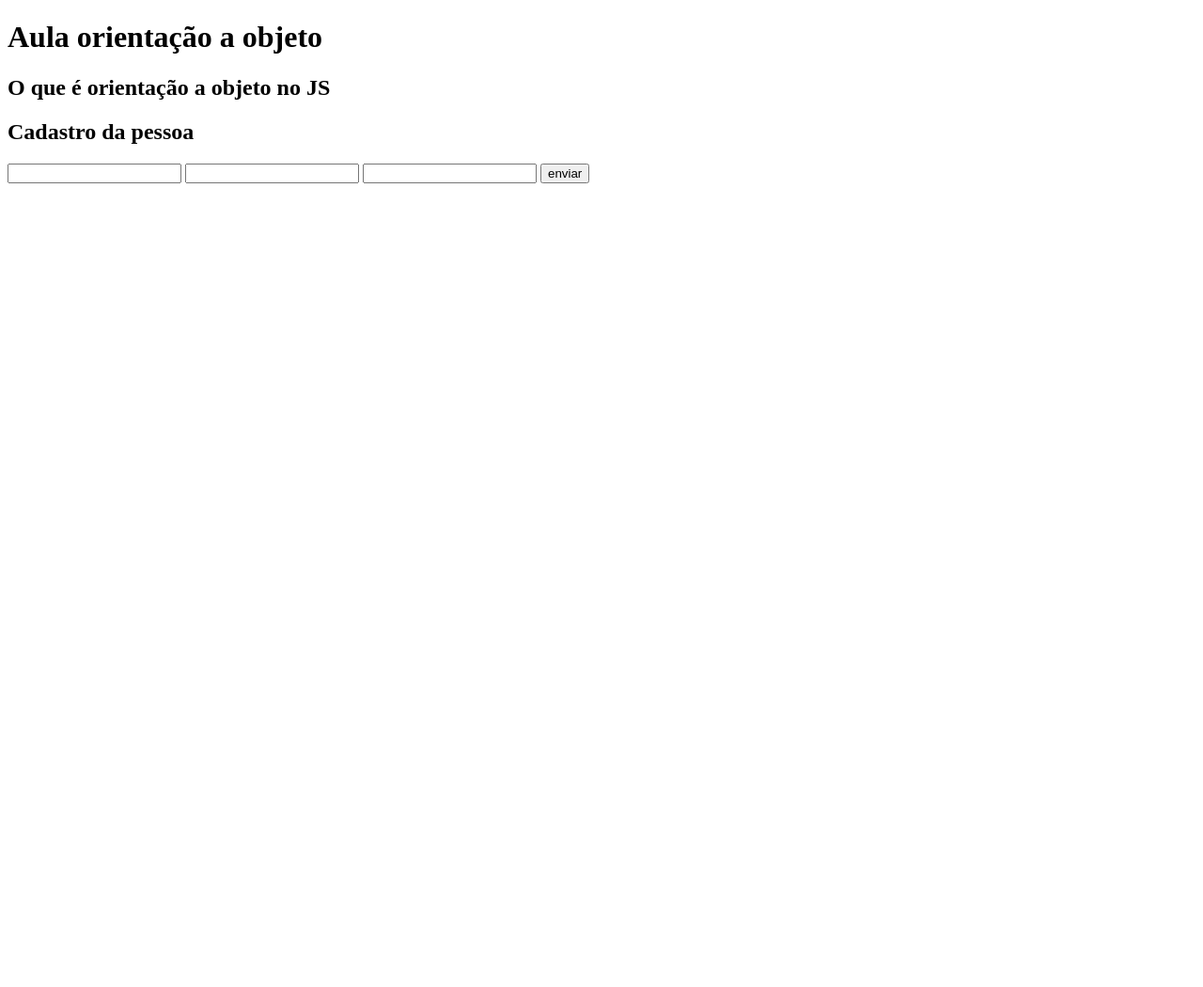
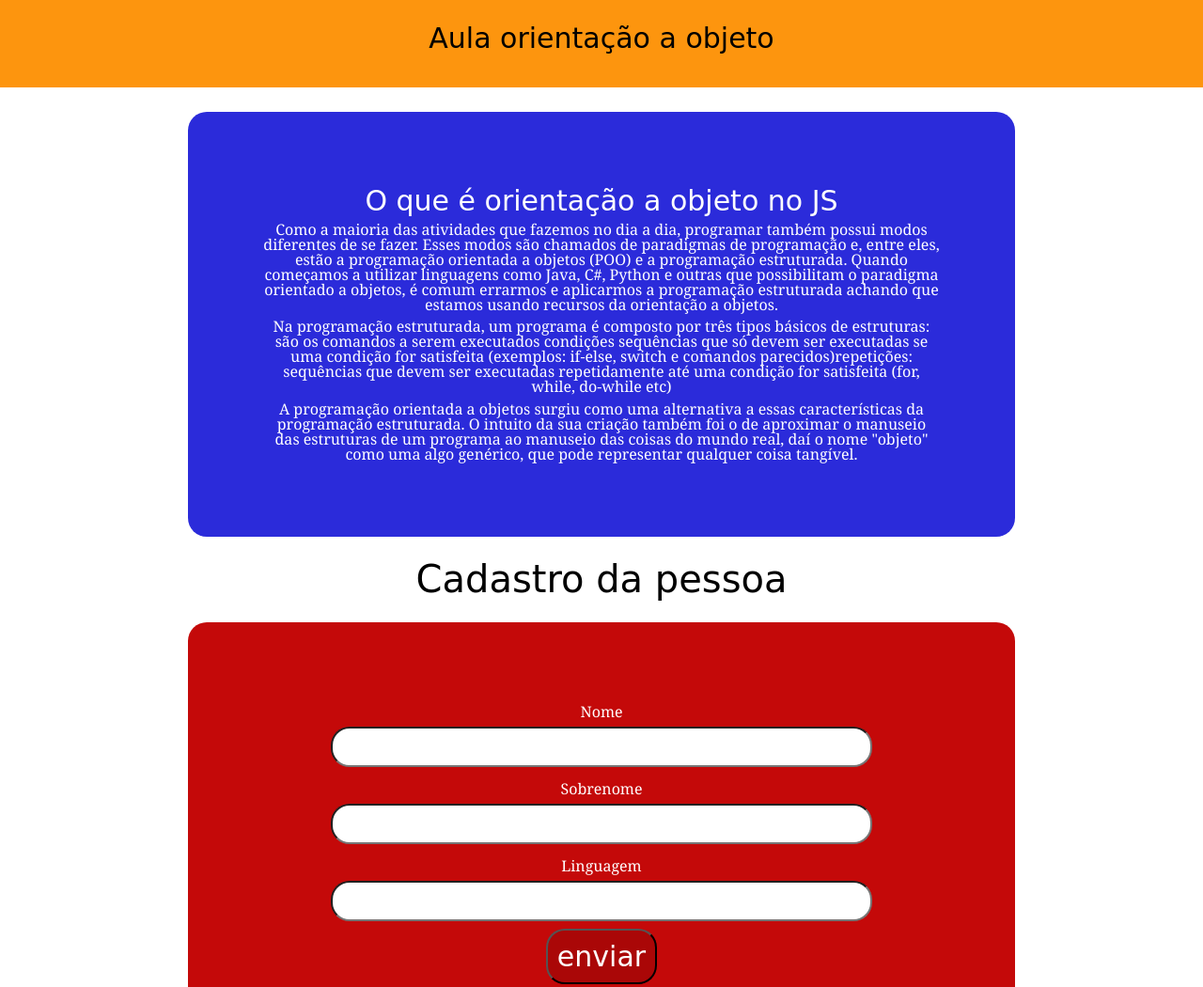
Before and after one commit to ViniciusAugusto14/Javascript---2-ano, a plain HTML site: page orientacaoObjeto/index.html in a window 1280 px wide. Shown: the top 1050 px of the page at 94% size. Before the commit the page ends 800 px from the top, so only its background shows below. Drawn offline with Linux system fonts and the light colour scheme.

Commit message:
Add files via upload

```diff
--- a/orientacaoObjeto/estilo.css
+++ b/orientacaoObjeto/estilo.css
@@ -0,0 +1,96 @@
+header {
+    background-color: rgb(253, 149, 14);
+    padding: 2%;
+    display: flex;
+    flex-direction: column;
+    font-size: 30px;
+
+}
+h1{
+    font-size: 30px;
+    text-align: center;
+    font-family: 'Indie Flower', cursive;
+    margin-bottom: 1%;
+}
+.explicacao{
+    text-align: center;
+    color: white;
+    font-family: Georgia, 'Times New Roman', Times, serif;
+    background-color: rgb(43, 43, 218);
+    margin-top: 2%;
+    margin-bottom: 2%;
+    padding: 80px;
+    border-radius: 20px;
+    margin-left: 200px;
+    margin-right: 200px;
+}
+h2{
+    text-align: center;
+}
+.formulario{
+    text-align: center;
+    font-family: Georgia, 'Times New Roman', Times, serif;
+    background-color: rgb(196, 9, 9);
+    margin-top: 2%;
+    margin-bottom: 2%;
+    padding: 80px;
+    border-radius: 20px;
+    margin-left: 200px;
+    margin-right: 200px;
+
+}
+p{
+    margin-top: 1%;
+    color: white;
+}
+input[type=text] {
+    width: 80%;
+    padding: 12px 20px;
+    margin: 8px 0;
+    box-sizing: border-box;
+    border-radius: 20px;
+  }
+input[type=submit]{
+    background-color: rgb(170, 7, 7);
+    padding: 10px;
+    font-size: 30px;
+    border-radius: 20%;
+    font-family: 'Indie Flower', cursive;
+    border-radius: 20px;
+    color: white;
+
+}
+.titulo{
+    font-size: 40px;
+    font-family: 'Indie Flower', cursive;
+}
+.resultado{
+    text-align: center;
+    font-family: Georgia, 'Times New Roman', Times, serif;
+    background-color: darkgreen;
+    margin-top: 2%;
+    margin-bottom: 2%;
+    padding: 80px;
+    border-radius: 20px;
+    margin-left: 200px;
+    margin-right: 200px;
+}
+.primeiro{
+    font-size: 50px;
+    color: rgb(109, 31, 0);
+}
+.sobrenome{
+    font-size: 50px;
+    color: rgb(109, 31, 0);
+}
+.Linguagem{
+    font-size: 50px;
+    color: rgb(109, 31, 0);
+}
+footer p{
+    background-color:#D2B48C;
+    padding: 2%;
+    text-align: center;
+    font-size: 20px;
+
+}
--- a/orientacaoObjeto/index.html
+++ b/orientacaoObjeto/index.html
@@ -4,14 +4,21 @@
         <meta charset="UTF-8">
         <meta http-equiv="X-UA-Compatible" content="IE=edge">
         <meta name="viewport" content="width=device-width, initial-scale=1.0">
+        <link rel="stylesheet" href="reset.css">
+        <link rel="stylesheet" href="estilo.css">
         <title>Document</title>
     </head>
     <body>
-        <div>
-            <h1>Aula orientação a objeto</h1>
-        </div>
+        <header class="fixo">
+            <div>
+                <h1>Aula orientação a objeto</h1>
+            </div>
+        </header>
         <section class="explicacao">
-            <h2>O que é orientação a objeto no JS</h2>
+            <h1>O que é orientação a objeto no JS</h1>
+            <p class="comeco">Como a maioria das atividades que fazemos no dia a dia, programar também possui modos diferentes de se fazer. Esses modos são chamados de paradigmas de programação e, entre eles, estão a programação orientada a objetos (POO) e a programação estruturada. Quando começamos a utilizar linguagens como Java, C#, Python e outras que possibilitam o paradigma orientado a objetos, é comum errarmos e aplicarmos a programação estruturada achando que estamos usando recursos da orientação a objetos.</p>
+            <p class="meio">Na programação estruturada, um programa é composto por três tipos básicos de estruturas: são os comandos a serem executados condições sequências que só devem ser executadas se uma condição for satisfeita (exemplos: if-else, switch e comandos parecidos)repetições: sequências que devem ser executadas repetidamente até uma condição for satisfeita (for, while, do-while etc)</p>
+            <p class="fim">A programação orientada a objetos surgiu como uma alternativa a essas características da programação estruturada. O intuito da sua criação também foi o de aproximar o manuseio das estruturas de um programa ao manuseio das coisas do mundo real, daí o nome "objeto" como uma algo genérico, que pode representar qualquer coisa tangível.</p>
         </section>
         <section class="cadastro_pessoa">
             <div class="titulo">
@@ -19,20 +26,27 @@
             </div>
             <div class="formulario">
                 <form action="" id="personForm">
+                    <p>Nome</p>
                     <input type="text" name="firstName" id="firstName">
+                    <p>Sobrenome</p>
                     <input type="text" name="lastName" id="lastName">
-                    <input type="text" name="language" id="language">
+                    <p>Linguagem</p>
+                    <input type="text" name="language" id="language"><br>
                     <input type="submit" value="enviar" name="submit" onclick="e()">
                 </form>
             </div>
             <div class="resultado" id="textContent">
-                <p id="displayFirstName"></p>
-                <p id="displayLastName"></p>
-                <p id="displayLanguage"></p>
+                <p>Nome:</p>
+                <p class="primeiro" id="displayFirstName"></p>
+                <p>Sobrenome:</p>
+                <p class="sobrenome" id="displayLastName"></p>
+                <p>Linguagem:</p>
+                <p class="Linguagem" id="displayLanguage"></p>
             </div>
         </section>
-
         <script src="script.js"></script>
-
+        <footer>
+            <p class="center">Desenvolvido por Vinicius Augusto</p>
+        </footer>
     </body>
 </html>
--- /dev/null
+++ b/orientacaoObjeto/reset.css
@@ -0,0 +1,48 @@
+/* http://meyerweb.com/eric/tools/css/reset/
+   v2.0 | 20110126
+   License: none (public domain)
+*/
+
+html, body, div, span, applet, object, iframe,
+h1, h2, h3, h4, h5, h6, p, blockquote, pre,
+a, abbr, acronym, address, big, cite, code,
+del, dfn, em, img, ins, kbd, q, s, samp,
+small, strike, strong, sub, sup, tt, var,
+b, u, i, center,
+dl, dt, dd, ol, ul, li,
+fieldset, form, label, legend,
+table, caption, tbody, tfoot, thead, tr, th, td,
+article, aside, canvas, details, embed,
+figure, figcaption, footer, header, hgroup,
+menu, nav, output, ruby, section, summary,
+time, mark, audio, video {
+	margin: 0;
+	padding: 0;
+	border: 0;
+	font-size: 100%;
+	font: inherit;
+	vertical-align: baseline;
+}
+/* HTML5 display-role reset for older browsers */
+article, aside, details, figcaption, figure,
+footer, header, hgroup, menu, nav, section {
+	display: block;
+}
+body {
+	line-height: 1;
+}
+ol, ul {
+	list-style: none;
+}
+blockquote, q {
+	quotes: none;
+}
+blockquote:before, blockquote:after,
+q:before, q:after {
+	content: '';
+	content: none;
+}
+table {
+	border-collapse: collapse;
+	border-spacing: 0;
+}
```
